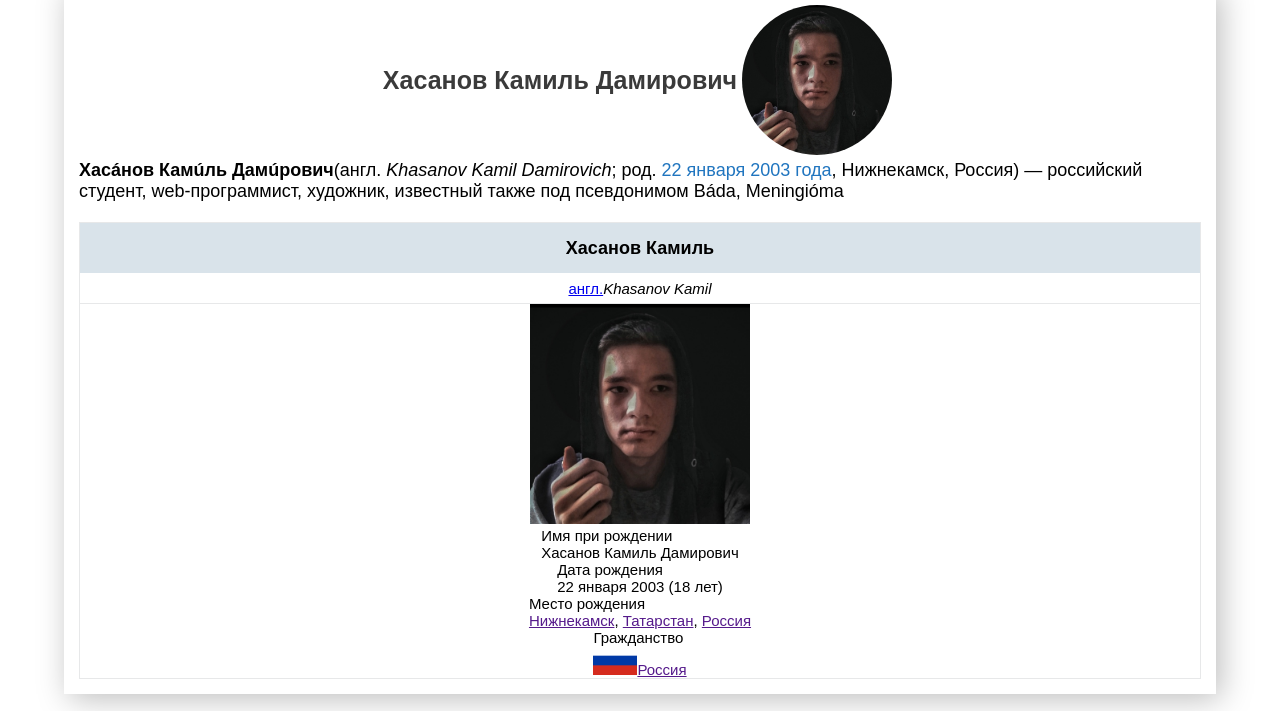
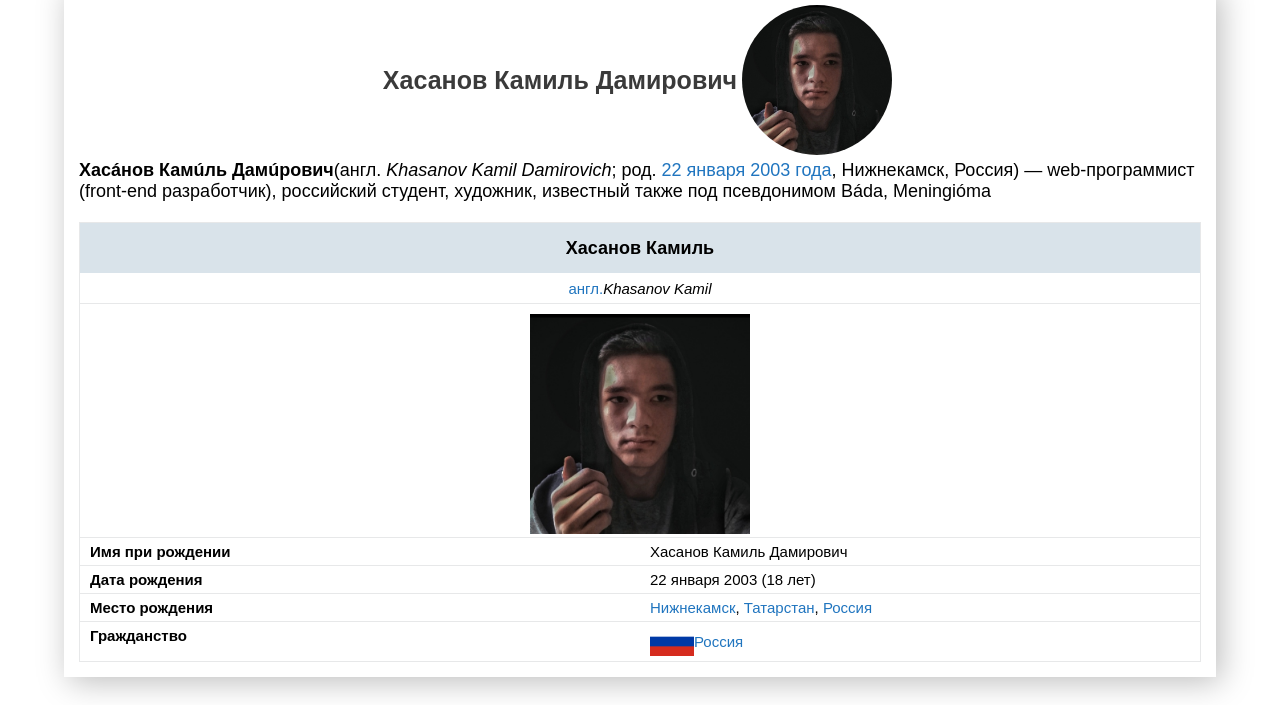
Before and after one commit to Khasanov-Kamil/aboutme, a plain HTML site: page index.html in a window 1280 px wide. Shown: the part 95-806 px from the top of the page. Drawn offline with Linux system fonts and the light colour scheme; a script that the page names is missing.

Commit message:
site 2.5

```diff
--- a/index.html
+++ b/index.html
@@ -29,7 +29,7 @@
         </div>
       </div>
       <div class="header_logo">
-        <p>Хасанов Камиль</p>
+        <p>ВикипедиЯ</p>
       </div>
     </div>
     <div class="main_info">
@@ -39,7 +39,7 @@
             <p class="name">Хасанов Камиль Дамирович</p>
             <img src="img/profil.jpg" alt="" class="profil_img">
           </div>
-          <div class="info_me-wrapper"><p class="info_me"><span class="name">Хасáнов Камúль Дамúрович</span>(англ. <span class="name-en">Khasanov Kamil Damirovich</span>; род. <a href="https://ru.m.wikipedia.org/wiki/22_января">22 января</a> <a href="https://ru.m.wikipedia.org/wiki/2003_год">2003 года</a>, Нижнекамск, Россия) — российский студент, web-программист, художник, известный также под псевдонимом Báda, Meningióma</p></div>
+          <div class="info_me-wrapper"><p class="info_me"><span class="name">Хасáнов Камúль Дамúрович</span>(англ. <span class="name-en">Khasanov Kamil Damirovich</span>; род. <a href="qя">22 января</a> <a href="https://ru.m.wikipedia.org/wiki/2003_год">2003 года</a>, Нижнекамск, Россия) — web-программист (front-end разработчик), российский студент, художник, известный также под псевдонимом Báda, Meningióma</p></div>
           <div class="about-me-wrapper">
             <div class="about-name-title"><p>Хасанов Камиль</p></div>
             <div class="about-name-title-en">
@@ -47,23 +47,22 @@
               <p>Khasanov Kamil</p>
             </div>
             <div class="about-img-profil"><img src="img/profil.jpg" alt=""></div>
-            <div class="abut-me-info">
+            <div class="about-me-info">
               <p class="name-b">Имя при рождении</p>
               <p class="name-b-text">Хасанов Камиль Дамирович</p>
             </div>
-            <div class="abut-me-info">
+            <div class="about-me-info">
               <p class="date-b">Дата рождения</p>
               <p class="date-b-text">22 января 2003 (18 лет) </p>
             </div>
-            <div class="abut-me-info">
+            <div class="about-me-info">
               <p class="locate-b">Место рождения</p>
-              <p class="locate-b-text"><a href="">Нижнекамск</a>, <a href="">Татарстан</a>, <a href="">Россия</a></p>
+              <p class="locate-b-text"><a href="https://ru.m.wikipedia.org/wiki/Нижнекамск">Нижнекамск</a>, <a href="https://ru.m.wikipedia.org/wiki/Татарстан">Татарстан</a>, <a href="https://ru.m.wikipedia.org/wiki/Россия">Россия</a></p>
             </div>
-            <div class="abut-me-info">
+            <div class="about-me-info">
               <p class="grag-b">Гражданство</p>
-              <div class="grag-b-text"><img src="img/russia.png" alt=""><a href="">Россия</a></div>
+              <div class="grag-b-text"><img src="img/russia.png" alt=""><a href="https://ru.m.wikipedia.org/wiki/Россия">Россия</a></div>
             </div>
-            <div class="abut-me-info"></div>
           </div>
         </div>
       </div>
--- a/style/style.css
+++ b/style/style.css
@@ -129,7 +129,10 @@ body {
   flex-direction: column;
   align-items: center;
   justify-content: center;
-  margin-top: 20px
+  margin-top: 20px;
+}
+.about-img-profil{
+  margin-top: 10px
 }
 .about-img-profil img{
   width: 220px;
@@ -158,3 +161,26 @@ body {
 .about-name-title-en p{
   font-style: italic
 }
+.about-me-info{
+  border-top: 1px solid #E7E8E9;
+  width: 100%;
+  display: flex;
+  justify-content: space-between
+}
+.name-b-text,.name-b,.date-b,.date-b-text,.locate-b,.locate-b-text,.grag-b,.grag-b-text{
+  font-size: 15px;
+  width: 50%;
+  padding: 5px 10px 5px 10px ;
+}
+.name-b,.date-b,.locate-b,.grag-b{
+  font-weight: bold
+}
+.about-name-title-en a,.name-b-text a,.date-b-text a,.locate-b-text a,.grag-b-text a{
+  text-decoration: none ;
+  color: #2075BF
+
+}
+.grag-b-text{
+  display: flex;
+  align-items: center
+}
```
